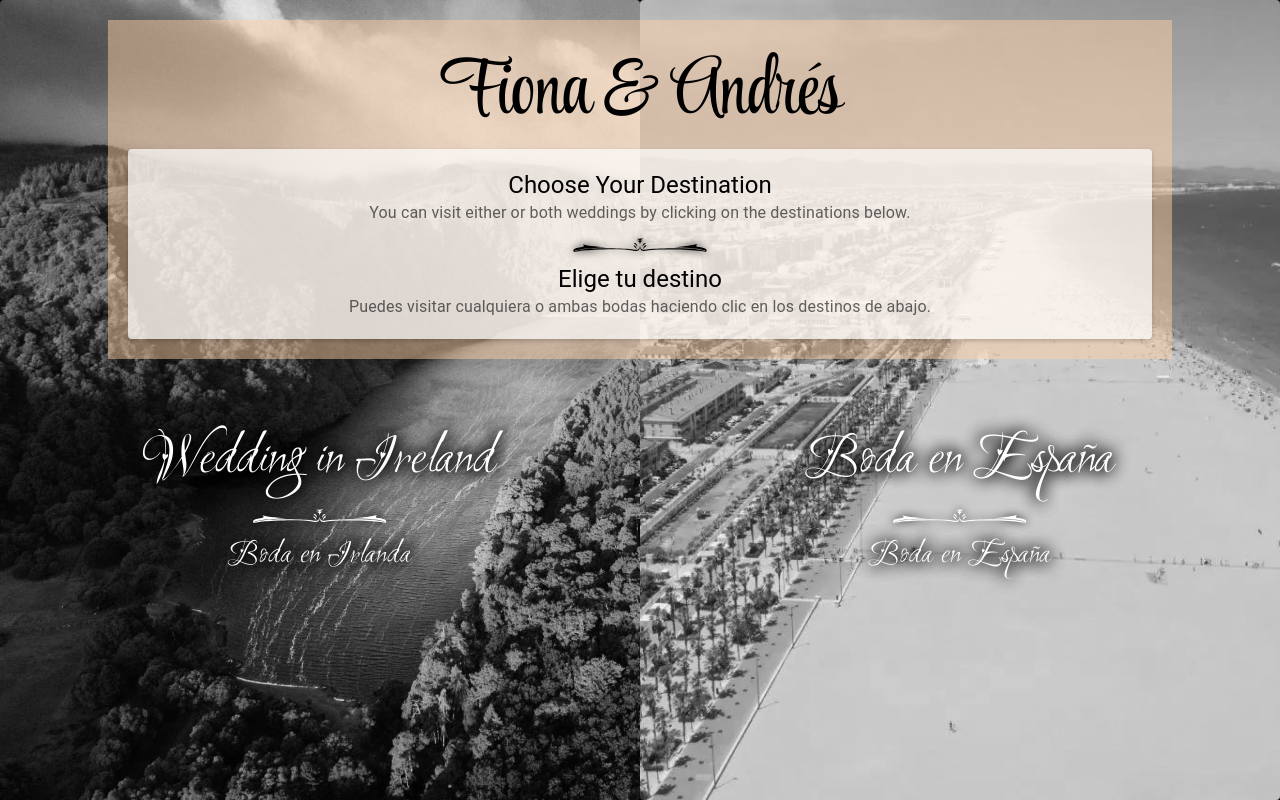
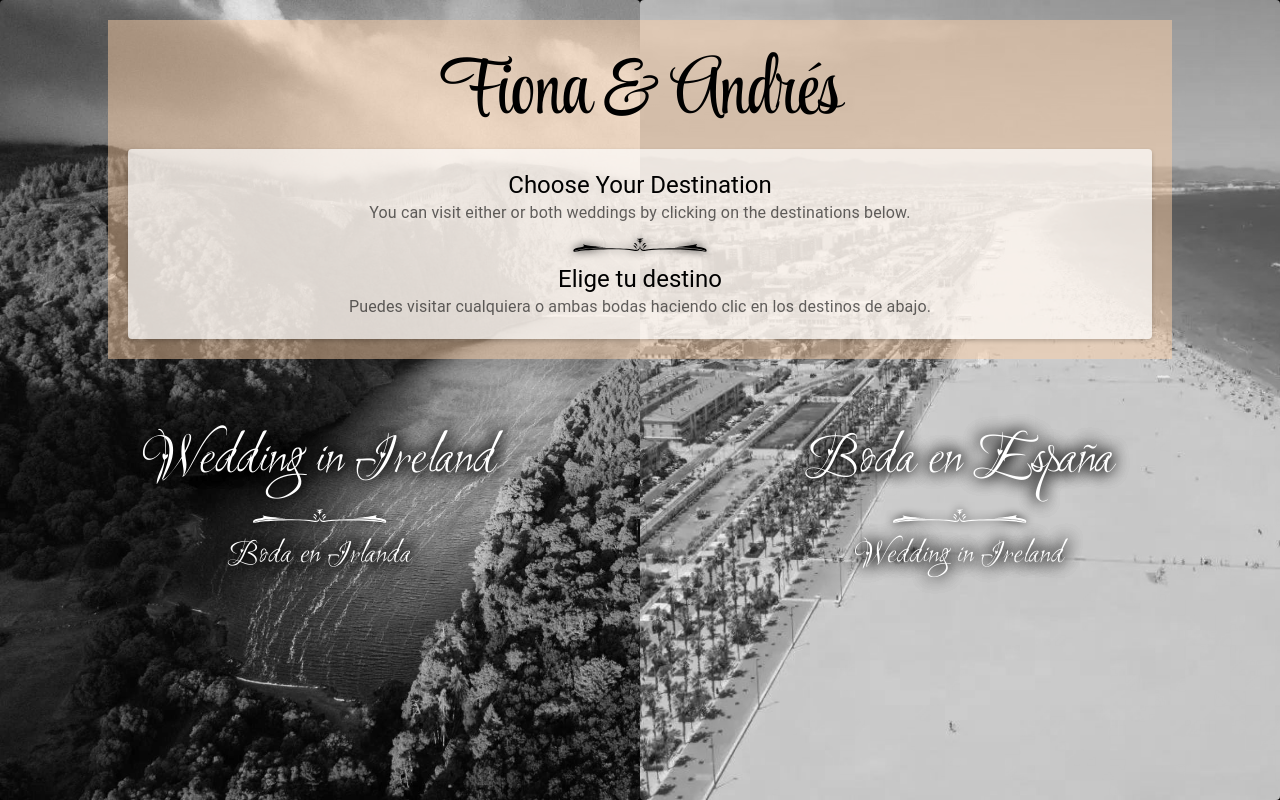
Before and after one commit to discobanco/wedding, a React (Create React App) app: page / in a window 1280 px wide. Built offline with nearby package versions, Linux system fonts and the light colour scheme; the HTML template or start-up script is replaced by a standard one.

Commit message:
Fix copy

```diff
--- a/src/App.tsx
+++ b/src/App.tsx
@@ -140,7 +140,7 @@ const App: React.FC = () => {
             fontFamily={"LoveLight"}
             pb={20}
           >
-            Boda en España
+            Wedding in Ireland
           </Typography>
         </Paper>
       </Grid>
```
